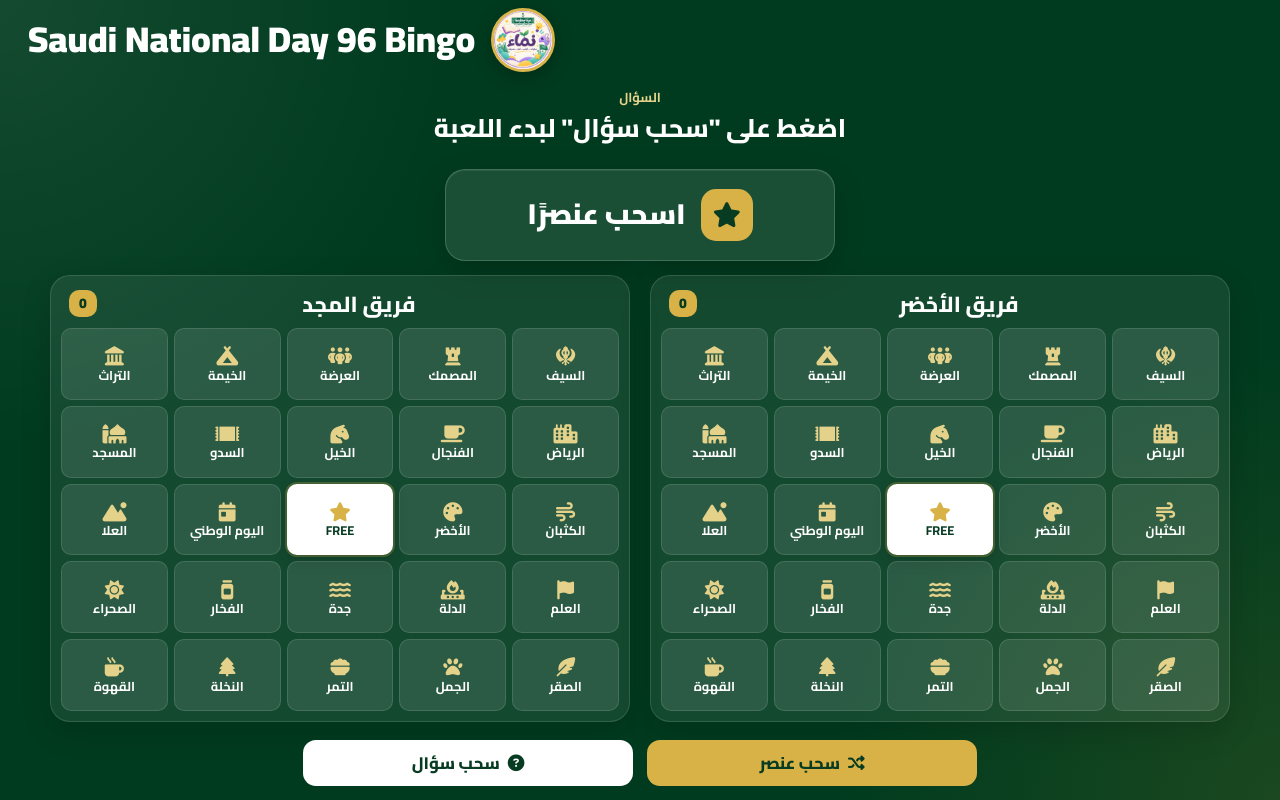
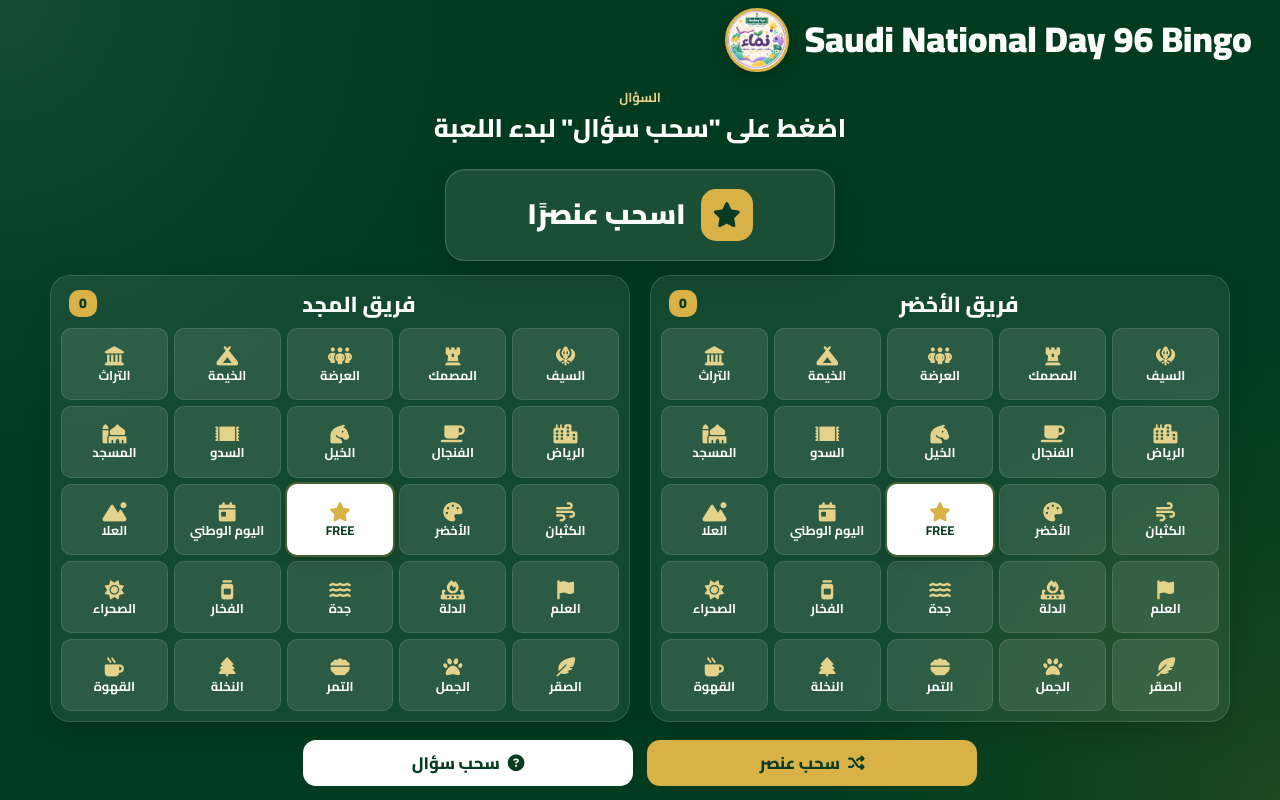
Before and after one commit to namaaforkids-program/SaudiNationalDay96Bingo, a plain HTML site: page index.html in a window 1280 px wide. Drawn offline with nearby package versions, Linux system fonts and the light colour scheme.

Commit message:
Update index.html

```diff
--- a/index.html
+++ b/index.html
@@ -54,41 +54,31 @@
         }
 
         /* HEADER */
-
 .header {
-
     height: 80px;
-
     min-height: 80px;
-
     padding: 10px 28px;
 
     display: flex;
-
     align-items: center;
-
-    justify-content: flex-end;
+    justify-content: flex-start;
 
     gap: 16px;
 
-}
-
-.title-area {
-
-    text-align: right;
-
-    flex: 0 0 auto;
-
+    direction: rtl;
 }
 
 .logo-area {
     width: 64px;
     height: 64px;
     flex-shrink: 0;
+
     border-radius: 50%;
     overflow: hidden;
+
     background: white;
     border: 3px solid #d9b44a;
+
     box-shadow: 0 5px 18px rgba(0, 0, 0, 0.25);
 }
 
@@ -99,22 +89,34 @@
     display: block;
 }
 
-
+.title-area {
+    text-align: right;
+    flex: 0 0 auto;
+}
 
 .title-area h1 {
     margin: 0;
+
     font-size: clamp(22px, 3vw, 36px);
     font-weight: 900;
     line-height: 1.1;
+
     color: #ffffff;
 }
 
 .title-area p {
     margin: 5px 0 0;
+
     font-size: clamp(11px, 1.3vw, 15px);
     color: #e5d28a;
     font-weight: 600;
 }
+
+
+
+
+
+
 
         /* QUESTION */
 
@@ -688,7 +690,13 @@
 
 <header class="header">
 
-        <!-- LOGO LEFT -->
+    <div class="title-area">
+
+        <h1>
+            Saudi National Day 96 Bingo
+        </h1>
+
+    </div>
 
     <div class="logo-area">
 
@@ -696,17 +704,6 @@
             src="./74C4E3DD-B884-454B-B50B-6663DD3B846E.png"
             alt="شعار نماء"
         >
-
-        </div>
-
-        <!-- TITLE RIGHT -->
-
-        <div class="title-area">
-
-            <h1>
-                Saudi National Day 96 Bingo
-            </h1>
-
 
     </div>
 
```
Lines whose indentation alone changed are shown as unchanged.
